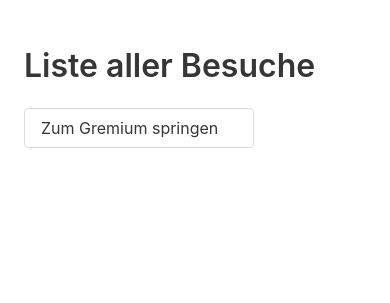
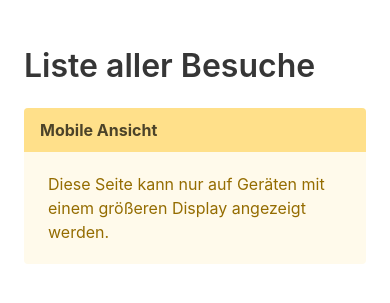
Before and after one commit to timptner/fatama, a Django app: page /congresses/attendances/ in a window 390 px wide. Shown: the part 52-355 px from the top of the page. Run offline with Django 5.2, Linux system fonts and the light colour scheme; the visitor is signed in with stand-in values (Sample User, id 1); data that the repository does not hold is empty.

Commit message:
Hide content on mobile devices

```diff
--- a/congresses/templates/congresses/attendance_list.html
+++ b/congresses/templates/congresses/attendance_list.html
@@ -9,6 +9,18 @@
         <div class="container">
             <h3 class="title">Liste aller Besuche</h3>
 
+            <div class="is-hidden-desktop">
+                <article class="message is-warning">
+                    <div class="message-header">
+                        <p>Mobile Ansicht</p>
+                    </div>
+                    <div class="message-body">
+                        Diese Seite kann nur auf Geräten mit einem größeren Display angezeigt werden.
+                    </div>
+                </article>
+            </div>
+
+            <div class="is-hidden-touch">
                 <div class="block">
                     <div class="dropdown is-hoverable">
                         <div class="dropdown-trigger">
@@ -106,5 +118,6 @@
                     {% endfor %}
                 {% endfor %}
             </div>
+        </div>
     </section>
 {% endblock %}
```
Lines whose indentation alone changed are shown as unchanged.
